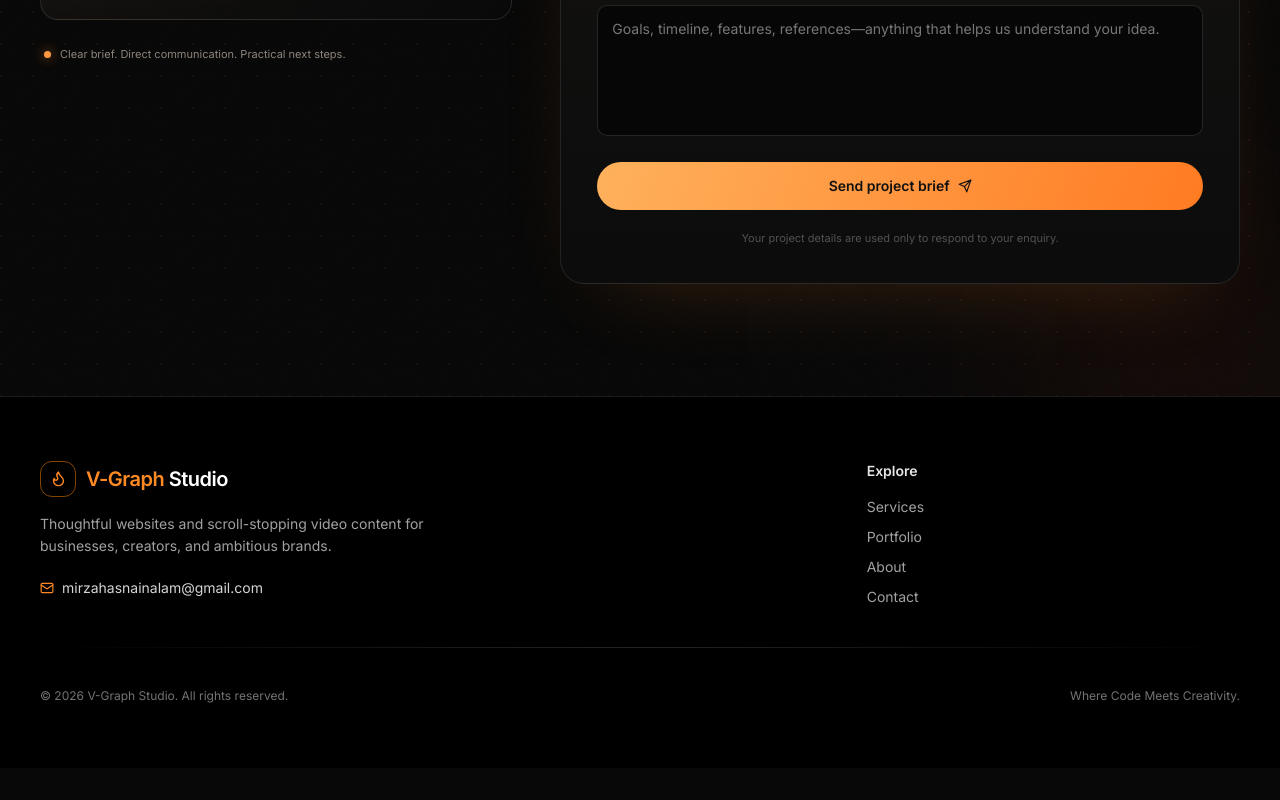
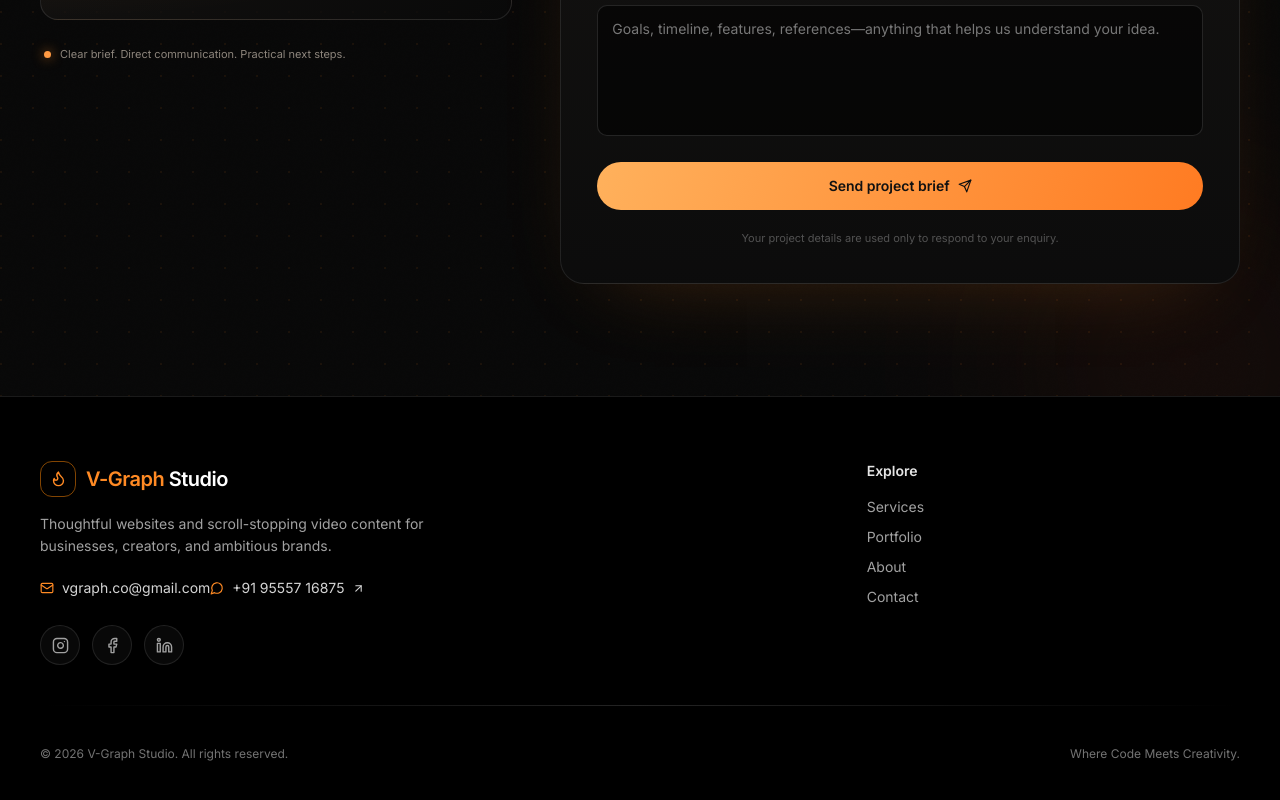
Before and after one commit to mirzahasnain-git/forge-studio-website, a React (Vite) app: page /contact in a window 1280 px wide. Shown: the part 885-1685 px from the top of the page. Before the commit the page ends 1653 px from the top, so only its background shows below. Built offline with nearby package versions, Linux system fonts and the light colour scheme; no server answers.

Commit message:
Add studio social links and WhatsApp contact

```diff
--- a/src/components/Footer.jsx
+++ b/src/components/Footer.jsx
@@ -1,9 +1,9 @@
 import React from "react";
 import { Link } from "react-router-dom";
-import { Flame, Mail } from "lucide-react";
+import { Flame, Mail, Instagram, Facebook, Linkedin, MessageCircle, ArrowUpRight } from "lucide-react";
 
 const Footer = () => {
-  const contactEmail = import.meta.env.VITE_CONTACT_EMAIL || "mirzahasnainalam@gmail.com";
+  const contactEmail = import.meta.env.VITE_CONTACT_EMAIL || "vgraph.co@gmail.com";
 
   return (
     <footer className="relative border-t border-white/10 bg-black">
@@ -22,6 +22,21 @@ const Footer = () => {
             <a href={`mailto:${contactEmail}`} className="inline-flex items-center gap-2 mt-5 text-sm text-neutral-300 hover:text-lime transition-colors">
               <Mail size={14} className="text-lime" /> {contactEmail}
             </a>
+            <a href="https://wa.me/919555716875" target="_blank" rel="noreferrer" className="inline-flex items-center gap-2 mt-3 text-sm text-neutral-300 hover:text-lime transition-colors">
+              <MessageCircle size={14} className="text-lime" /> +91 95557 16875 <ArrowUpRight size={13}/>
+            </a>
+            <div className="mt-6 flex items-center gap-3" aria-label="V-Graph Studio social media links">
+              {[
+                { label: "Instagram", href: "https://www.instagram.com/vgraphstudio?exln=ZHdldzBqNXoyOHhp", Icon: Instagram },
+                { label: "Facebook", href: "https://www.facebook.com/share/1A45mEuro4/", Icon: Facebook },
+                { label: "LinkedIn", href: "https://www.linkedin.com/in/v-graph-studio-230489448", Icon: Linkedin },
+              ].map(({ label, href, Icon }) => (
+                <a key={label} href={href} target="_blank" rel="noreferrer" aria-label={label} title={label}
+                  className="flex h-10 w-10 items-center justify-center rounded-full border border-white/10 bg-white/[0.03] text-neutral-400 transition-all duration-300 hover:-translate-y-1 hover:border-orange-400/60 hover:bg-orange-400/10 hover:text-orange-300">
+                  <Icon size={17}/>
+                </a>
+              ))}
+            </div>
           </div>
 
           <div>
```
